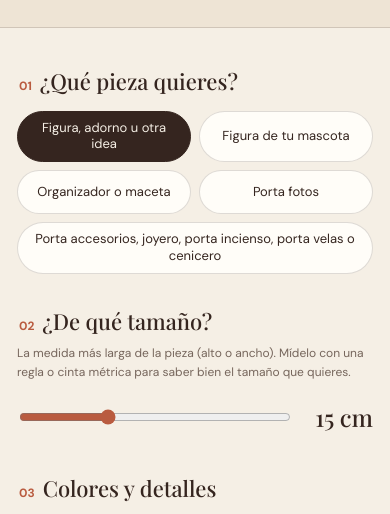
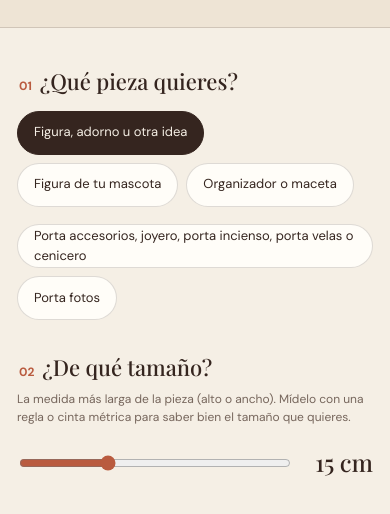
Before and after one commit to ulloashania/arca-prototipo, a plain HTML site: page index.html in a window 390 px wide. Shown: the part 308-822 px from the top of the page. Drawn offline with nearby package versions, Linux system fonts and the light colour scheme.

Commit message:
Tipos de pieza: botones normales en 2 lineas
Co-Authored-By: Claude Opus 5.5 <noreply@anthropic.com>

```diff
--- a/index.html
+++ b/index.html
@@ -34,16 +34,9 @@
     /* Cabecera más baja en esta página, para que la calculadora se vea antes */
     .page-hero { padding: 36px 0 30px; }
     .page-hero h1 { margin: 10px 0 10px; font-size: clamp(32px, 4.5vw, 48px); }
-    /* Tipos de pieza en 2 líneas: 3 arriba y 2 abajo */
-    #tipos { display: grid; grid-template-columns: repeat(6, 1fr); grid-auto-flow: dense; }
-    #tipos .chip:nth-child(-n+3) { grid-column: span 2; }
-    #tipos .chip:nth-child(n+4) { grid-column: span 3; }
-    #tipos .chip span { width: 100%; height: 100%; justify-content: center; padding: 8px 14px; line-height: 1.3; text-align: center; }
-    @media (max-width: 600px) {
-      #tipos { grid-template-columns: 1fr 1fr; }
-      #tipos .chip:nth-child(n) { grid-column: auto; }
-      #tipos .chip:nth-child(4) { grid-column: span 2; }
-    }
+    /* Tipos de pieza en 2 líneas: los 3 primeros arriba y los otros 2 abajo, con su tamaño normal */
+    #tipos::after { content: ""; flex-basis: 100%; order: 1; margin-top: -8px; }
+    #tipos .chip:nth-child(n+4) { order: 2; }
     .condiciones { max-width: 760px; padding-bottom: 90px; }
     .condiciones h2 { margin: 0 0 10px; font-family: var(--serif); font-size: clamp(28px, 4vw, 36px); }
     .condiciones > p { color: var(--muted); }
```
